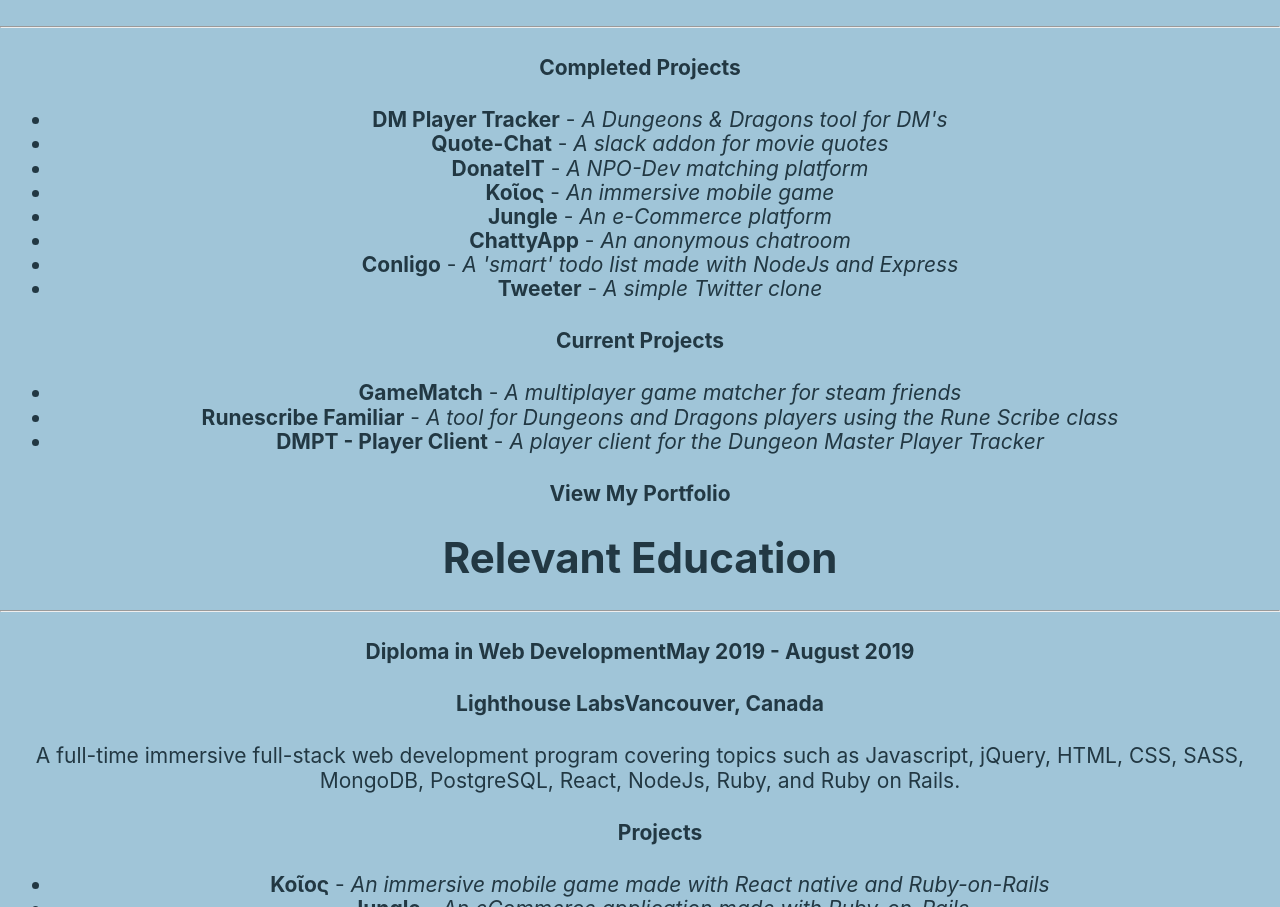
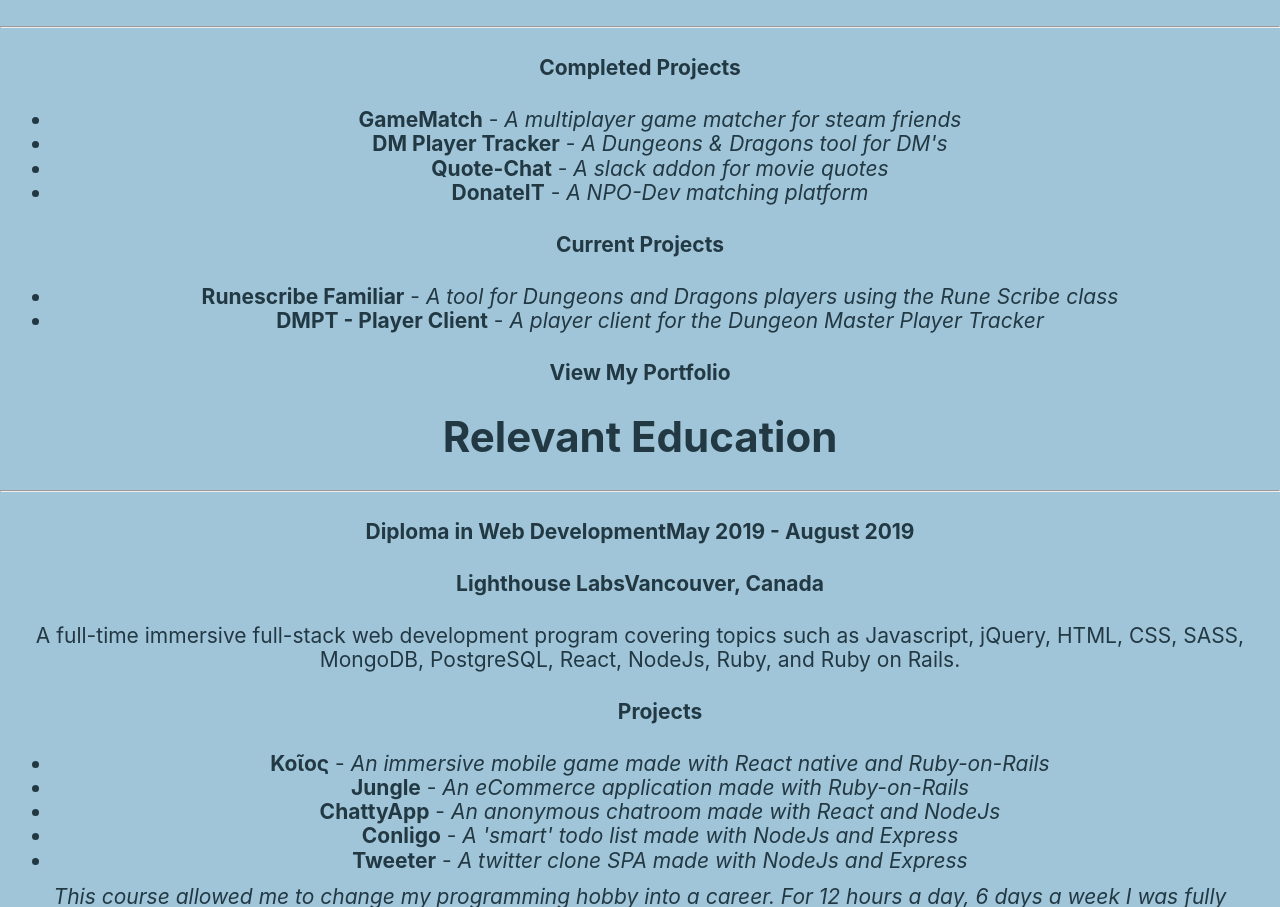
Before and after one commit to DraconianLore/resume2.0, a React (Create React App) app: page / in a window 1280 px wide. Shown: the part 3095-4002 px from the top of the page. Built offline with nearby package versions, Linux system fonts and the light colour scheme.

Commit message:
move gamematch to completed projects

```diff
--- a/src/Navbar.js
+++ b/src/Navbar.js
@@ -6,10 +6,10 @@ export default class Navbar extends Component {
       <div className="top-bar">
         <span className='my-name'>Steven Wing</span>
         {/* {this.props.isMobile === false && <a className='printable' target="_blank" href='Steven Wing - Resume.pdf'><i className="fas fa-print"></i> Printable Résumé</a>} */}
-        <button className='navButtons' onClick={this.props.switchView} >
+        <button className='navButtons' onClick={() => this.props.switchView(0)} >
           Résumé
         </button>
-        <button className='navButtons' onClick={this.props.switchView} >
+        <button className='navButtons' onClick={() => this.props.switchView(0)} >
           Portfolio
         </button>
       </div>
--- a/src/portfolio/Portfolio.js
+++ b/src/portfolio/Portfolio.js
@@ -9,6 +9,7 @@ import Current from './projects/Current';
 import DonateIT from './projects/DonateIT';
 import QuoteChat from './projects/QuoteChat';
 import DmPlayerTracker from './projects/DmPlayerTracker';
+import GameMatch from './projects/GameMatch';
 
 export default class Portfolio extends Component {
 
@@ -25,6 +26,7 @@ export default class Portfolio extends Component {
     return (
       <div className='container' >
         <Slider {...settings}>
+          <GameMatch />
           <DmPlayerTracker />
           <QuoteChat />
           <DonateIT />
--- a/src/portfolio/projects/Current.js
+++ b/src/portfolio/projects/Current.js
@@ -8,19 +8,6 @@ export default class Current extends Component {
     return (
       <div>
         <h1>Current Projects</h1>
-
-        <hr className='project-hr' />
-        <h4>
-          <a className='port-link' href='https://github.com/DraconianLore/GameLibrary' target='_blank' rel="noopener noreferrer">GameMatch</a>
-         </h4>
-        <p>
-        <em>A multiplayer game matcher for steam friends</em>
-        </p>
-        <p className='port-current'>
-        An app where you can select steam friends and see which multiplayer games you all have, or see items on your wishlist that all friends but you have.
-        You can also see a quick overview of steam games you have that are multiplayer, Co-op, PvP, or on sale.
-        </p>
-        <p><a href="https://gamematch.stevenwing.dev" target="_blank" rel="noopener noreferrer" >See Demo (MVP)</a></p>
 
         <hr className='project-hr' />
         <h4>
--- /dev/null
+++ b/src/portfolio/projects/GameMatch.js
@@ -0,0 +1,54 @@
+import React, { Component } from 'react';
+
+export default class DmPlayerTracker extends Component {
+
+  render() {
+    return (
+      <div>
+        <a href='https://github.com/DraconianLore/GameLibrary' target='_blank' rel="noopener noreferrer" className='portfolio-github-link'>
+        <h1>GameMatch</h1>
+        <h4>A multiplayer game tool for friends</h4>
+        <br />
+        <video width="100%" loop autoPlay>
+          <source src="/images/GameMatch.webm" type="video/webm" />
+          Sorry, your browser doesn't support videos.
+        </video>
+        </a>
+
+        <section className='port-details'>
+          <a href="https://gamamatch.stevenwing.dev" target="_blank" rel="noopener noreferrer" ><p><u>View live demo here</u></p></a>
+        <p>
+        An app where you can log in with steam and see which multiplayer games a group of friends all have.
+        </p>
+        <ul>
+        The user can also
+            <li>
+              See wishlist games on special
+            </li>
+            <li>
+              See what platforms the game runs on
+            </li>
+            <li>
+              Quickly see if a game is PvP and/or Co-op by tags on the games
+            </li>
+            <li>
+              Filter games by various fields
+            </li>
+            </ul>
+
+        <ul className='tech-stack'>
+          <span className='ts-header'>
+            Tech Stack:
+            </span>
+          <li>
+            Ruby-on-Rails
+          </li>
+          <li>
+            React
+          </li>
+        </ul>
+        </section>
+      </div>
+    )
+  }
+}
--- a/src/resume/Education.js
+++ b/src/resume/Education.js
@@ -18,11 +18,11 @@ export default class Education extends Component {
           <h4 className='sub-sub-heading mini-heading'>Projects</h4>
           {/* eslint-disable-next-line */}
           <a href='#' alt='View portfolio'>
-          <li onClick={() =>this.props.showPortfolio(3)}><strong>Κοῖος</strong> - <em>An immersive mobile game made with React native and Ruby-on-Rails</em></li>
-          <li onClick={() =>this.props.showPortfolio(4)}><strong>Jungle</strong> - <em>An eCommerce application made with Ruby-on-Rails</em></li>
-          <li onClick={() =>this.props.showPortfolio(5)}><strong>ChattyApp</strong> - <em>An anonymous chatroom made with React and NodeJs</em></li>
-          <li onClick={() =>this.props.showPortfolio(6)}><strong>Conligo</strong> - <em>A 'smart' todo list made with NodeJs and Express</em></li>
-          <li onClick={() =>this.props.showPortfolio(7)}><strong>Tweeter</strong> - <em>A twitter clone SPA made with NodeJs and Express</em></li>
+          <li onClick={() =>this.props.showPortfolio(4)}><strong>Κοῖος</strong> - <em>An immersive mobile game made with React native and Ruby-on-Rails</em></li>
+          <li onClick={() =>this.props.showPortfolio(5)}><strong>Jungle</strong> - <em>An eCommerce application made with Ruby-on-Rails</em></li>
+          <li onClick={() =>this.props.showPortfolio(6)}><strong>ChattyApp</strong> - <em>An anonymous chatroom made with React and NodeJs</em></li>
+          <li onClick={() =>this.props.showPortfolio(7)}><strong>Conligo</strong> - <em>A 'smart' todo list made with NodeJs and Express</em></li>
+          <li onClick={() =>this.props.showPortfolio(8)}><strong>Tweeter</strong> - <em>A twitter clone SPA made with NodeJs and Express</em></li>
           </a>
         </ul>
         <p>
--- a/src/resume/Projects.js
+++ b/src/resume/Projects.js
@@ -11,21 +11,16 @@ export default class Projects extends Component {
         <ul className='res-description'>
           {/* eslint-disable-next-line */}
           <a href='#' alt='View portfolio'>
-            <li onClick={() => this.props.showPortfolio(0)}><strong>DM Player Tracker</strong> - <em>A Dungeons & Dragons tool for DM's</em></li>
-            <li onClick={() => this.props.showPortfolio(1)}><strong>Quote-Chat</strong> - <em>A slack addon for movie quotes</em></li>
-            <li onClick={() => this.props.showPortfolio(2)}><strong>DonateIT</strong> - <em>A NPO-Dev matching platform</em></li>
-            <li onClick={() => this.props.showPortfolio(3)}><strong>Κοῖος</strong> - <em>An immersive mobile game</em></li>
-            <li onClick={() => this.props.showPortfolio(4)}><strong>Jungle</strong> - <em>An e-Commerce platform</em></li>
-            <li onClick={() => this.props.showPortfolio(5)}><strong>ChattyApp</strong> - <em>An anonymous chatroom</em></li>
-            <li onClick={() => this.props.showPortfolio(6)}><strong>Conligo</strong> - <em>A 'smart' todo list made with NodeJs and Express</em></li>
-            <li onClick={() => this.props.showPortfolio(7)}><strong>Tweeter</strong> - <em>A simple Twitter clone</em></li>
+            <li onClick={() => this.props.showPortfolio(0)}><strong>GameMatch</strong> - <em>A multiplayer game matcher for steam friends</em></li>
+            <li onClick={() => this.props.showPortfolio(1)}><strong>DM Player Tracker</strong> - <em>A Dungeons & Dragons tool for DM's</em></li>
+            <li onClick={() => this.props.showPortfolio(2)}><strong>Quote-Chat</strong> - <em>A slack addon for movie quotes</em></li>
+            <li onClick={() => this.props.showPortfolio(3)}><strong>DonateIT</strong> - <em>A NPO-Dev matching platform</em></li>
           </a>
         </ul>
         <h4 className='sub-heading'>Current Projects</h4>
-        <ul className='res-description' onClick={() => this.props.showPortfolio(8)}>
+        <ul className='res-description' onClick={() => this.props.showPortfolio(9)}>
           {/* eslint-disable-next-line */}
           <a href='#' alt='View portfolio'>
-            <li><strong>GameMatch</strong> - <em>A multiplayer game matcher for steam friends</em></li>
             <li><strong>Runescribe Familiar</strong> - <em>A tool for Dungeons and Dragons players using the Rune Scribe class</em></li>
             <li><strong>DMPT - Player Client</strong> - <em>A player client for the Dungeon Master Player Tracker</em></li>
           </a>
```
Also changed, not shown: 1 other file (tests, documents, lock files or other folders).
